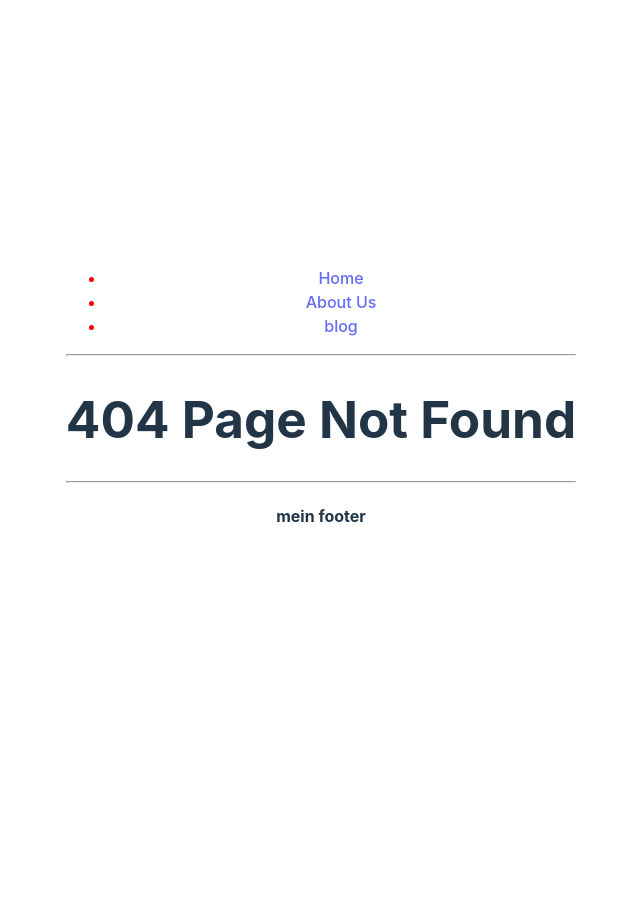
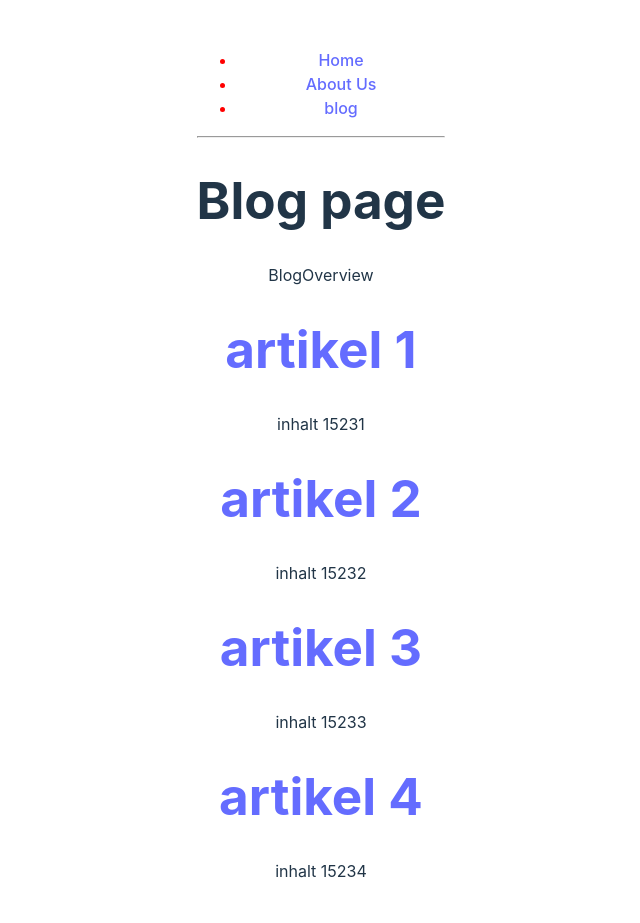
Before and after one commit to sbke-mms/react-intro, a React (Vite) app in the folder tag1/: page /blog in a window 1280 px wide. Before the commit this address had no page. Shown: the top 923 px of the page, without its empty margins (319-959 px from the left). Before the commit the page ends 800 px from the top, so only its background shows below. Built offline with nearby package versions, Linux system fonts and the light colour scheme.

Commit message:
dynamic routing with index

```diff
--- /dev/null
+++ b/tag1/src/components/BlogOverview/BlogItem.jsx
@@ -0,0 +1,11 @@
+import { NavLink } from 'react-router-dom'
+
+function BlogItem({title, body,index}) {
+    console.log(index)
+    return <>
+    <NavLink to={`${index}`}><h1>{title}</h1></NavLink>
+    <div>{body}</div>
+    </>
+}
+
+export default BlogItem
--- /dev/null
+++ b/tag1/src/components/BlogOverview/index.jsx
@@ -0,0 +1,18 @@
+
+import { blogData } from "../../utils/data/blogData"
+import BlogItem from "./BlogItem.jsx"
+
+function BlogOverview(){
+    const blogItems = blogData.map((item, index) => {
+        return <BlogItem {...item} index={index} key={item.id}/>
+    })
+    return (<>
+        <div>BlogOverview</div>
+        <div>
+            {blogItems}
+        </div>
+    </>
+    )
+}
+
+export default BlogOverview
--- a/tag1/src/components/Header/components/Navigation/index.jsx
+++ b/tag1/src/components/Header/components/Navigation/index.jsx
@@ -4,7 +4,7 @@ import NavItem from "./NavItem"
 export default function Navigation (){
 
 const NavLinks = navData.map((item) => {
-    return <NavItem {...item} key={item.id}/>
+    return <NavItem {...item}   key={item.id}/>
 })
 
     return <nav>
--- /dev/null
+++ b/tag1/src/pages/Blog.jsx
@@ -0,0 +1,10 @@
+import BlogOverview from "../components/BlogOverview"
+
+const Blog = ()=> {
+    return <>
+    <h1>Blog page</h1>
+    <BlogOverview/>
+    </>
+}
+
+export default Blog
--- /dev/null
+++ b/tag1/src/pages/SingleArticle.jsx
@@ -0,0 +1,13 @@
+import { useParams } from 'react-router-dom'
+import { blogData } from '../utils/data/blogData'
+
+function SingleArticle() {
+    const id = useParams().id;
+    return (<>
+        <h1>{blogData[id].title}</h1>
+        <div>{blogData[id].body}</div>
+    </>
+    )
+}
+
+export default SingleArticle
--- a/tag1/src/router/mainRouter.jsx
+++ b/tag1/src/router/mainRouter.jsx
@@ -2,6 +2,8 @@ import {createBrowserRouter, createRoutesFromElements, Route} from 'react-router
 import Homepage from '../pages/Homepage'
 import AboutUs from '../pages/AboutUs'
 import MainLayout from '../layouts/MainLayout'
+import Blog from '../pages/Blog'
+import SingleArticle from '../pages/SingleArticle'
 
 export const mainRouter = createBrowserRouter(
     createRoutesFromElements(
@@ -9,6 +11,10 @@ export const mainRouter = createBrowserRouter(
             <Route index element={<Homepage/>}/> //index for rootpath
             <Route path="aboutus" element={<AboutUs/>}/>
             <Route path="*" element={<h1>404 Page Not Found</h1>}/>
+            <Route path="blog">
+                <Route index element={<Blog/>}/>
+                <Route path=":id" element={<SingleArticle/>}/>
+            </Route>
         </Route>
     )
 )
--- /dev/null
+++ b/tag1/src/utils/data/blogData.js
@@ -0,0 +1,27 @@
+export const blogData = [
+    {
+        title: "artikel 1",
+        body: "inhalt 15231",
+        id: "15231"
+    },
+    {
+        title: "artikel 2",
+        body: "inhalt 15232",
+        id: "15232"
+    },
+    {
+        title: "artikel 3",
+        body: "inhalt 15233",
+        id: "15233"
+    },
+    {
+        title: "artikel 4",
+        body: "inhalt 15234",
+        id: "15234"
+    },
+    {
+        title: "artikel 5",
+        body: "inhalt 15235",
+        id: "15235"
+    },
+]
```
